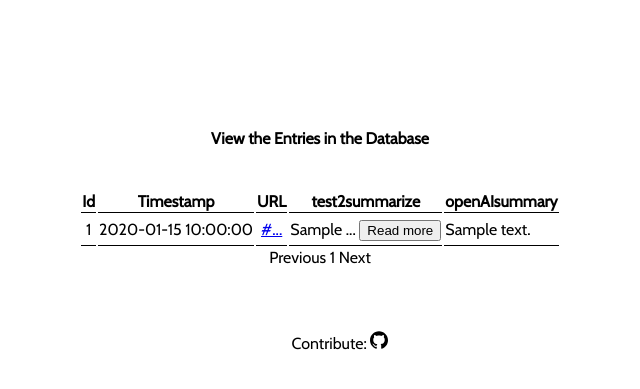
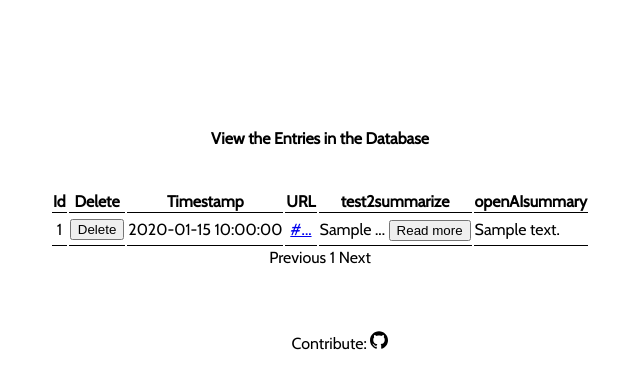
Before and after one commit to satishsurath/archive.summarizeme.io, a Flask app: page /logs in a window 1280 px wide. Shown: the part 144-533 px from the top of the page, without its empty margins (320-960 px from the left). Run offline with Flask 3, Linux system fonts and the light colour scheme; the visitor is signed in with stand-in values (Sample User, id 1); tables that the repository leaves empty hold one stand-in row (values such as "Sample post"); some libraries are stand-ins or nearby versions.

Commit message:
Adding Delete Entry functionality to Logs Backend Page
Signed-off-by: Satish Surath <connect@sati.sh>

```diff
--- a/app/forms.py
+++ b/app/forms.py
@@ -18,3 +18,7 @@ class openAI_debug_form(FlaskForm):
     openAI_debug_form_key = StringField('Paste your OpenAI API Key (will not be saved)')
     openAI_debug_form_prompt = StringField('OpenAI Input:', widget=TextArea())
     submit = SubmitField('Submit')
+
+#form to delete the entry
+class DeleteEntry(FlaskForm):
+    submit = SubmitField('Delete')
--- a/app/routes.py
+++ b/app/routes.py
@@ -8,7 +8,7 @@ import hashlib
 nltk.download('punkt')
 from nltk.tokenize import sent_tokenize
 from app import app, db, login_manager
-from app.forms import SummarizeFromText, SummarizeFromURL, openAI_debug_form
+from app.forms import SummarizeFromText, SummarizeFromURL, openAI_debug_form, DeleteEntry
 from app.models import Entry_Post
 from flask import render_template, flash, redirect, url_for, request
 from trafilatura import extract
@@ -18,6 +18,7 @@ from sqlalchemy import Table, Column, Float, Integer, String, MetaData, ForeignK
 from flask_migrate import Migrate
 from flask_login import login_required, current_user, UserMixin
 from flask_login import login_user, logout_user, login_required
+from flask_wtf.csrf import generate_csrf
 
 # -------------------- Utility functions --------------------
 
@@ -42,6 +43,10 @@ def avg_sentence_length(text):
 @app.context_processor
 def inject_enumerate():
     return dict(enumerate=enumerate)
+
+@app.context_processor
+def inject_csrf_token():
+    return dict(csrf_token=generate_csrf())
 
 # Custom Jinja filter to replace newline characters with <br> tags
 def nl2br(value):
@@ -173,6 +178,8 @@ def summarizeText():
         return render_template('summarizeText.html', title='Summarize From Text', form=form)
 
 
+
+
 @app.route('/summarizeURL', methods=['GET', 'POST'])
 def summarizeURL():
     form = SummarizeFromURL()
@@ -268,13 +275,21 @@ def logout():
   logout_user()
   return redirect(url_for('index'))
 
-@app.route('/logs')
+@app.route('/logs', methods=['GET', 'POST'])
 @login_required
 def logs():
+    form = DeleteEntry()
     page = request.args.get('page', 1, type=int)
     per_page = request.args.get('per_page', 5, type=int)
     entries = Entry_Post.query.order_by(Entry_Post.id.desc()).paginate(page=page, per_page=per_page)
     return render_template('logs.html', entries=entries)
+
+# writing route for url_for('delete_entry', entry_id=entry.id)
+@app.route('/delete_entry/<entry_id>', methods=['GET', 'POST'])
+def delete_entry(entry_id):
+  # delete the entry from the database
+  delete_entry_from_db(entry_id)
+  return redirect(url_for('logs'))
 
 @app.route('/openAI-debug', methods=['GET', 'POST'])
 @login_required
@@ -392,3 +407,14 @@ def write_to_db(posttype, url, test2summarizedb, openAIsummarydb):
       db.session.commit()
       db.session.close()
       content_written = True
+
+# delete_entry_from_db(entry_id)
+def delete_entry_from_db(entry_id):
+  entry = Entry_Post.query.filter_by(id=entry_id).first()
+  if entry:
+    db.session.delete(entry)
+    db.session.commit()
+    db.session.close()
+    return True
+  else:
+    return False
--- a/app/templates/logs.html
+++ b/app/templates/logs.html
@@ -11,6 +11,7 @@
     <thead>
       <tr>
         <th>Id</th>
+        <th>Delete</th>
         <th>Timestamp</th>
         <th>URL</th>
         <th>test2summarize</th>
@@ -21,6 +22,12 @@
       {% for entry in entries %}
         <tr>
           <td>{{ entry.id }}</td>
+          <td>
+            <form action="{{ url_for('delete_entry', entry_id=entry.id) }}" method="post">
+              <input type="hidden" name="_method" value="DELETE">
+              <input type="hidden" name="_csrf_token" value="{{ csrf_token }}">
+              <button type="submit" class="btn btn-danger">Delete</button>
+            </form>
           <td>{{ entry.timestamp }}</td>
           <td>
             {% if entry.posttype  != "0" %}
```
